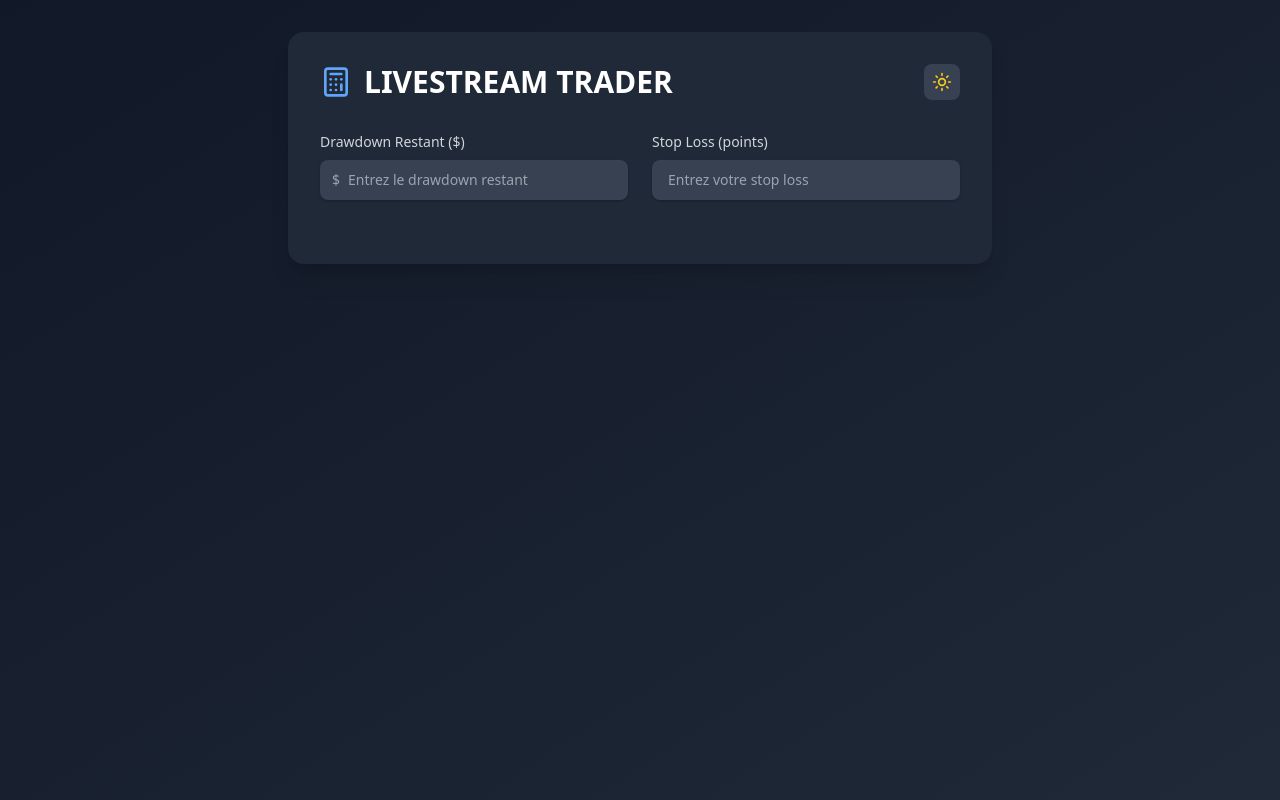
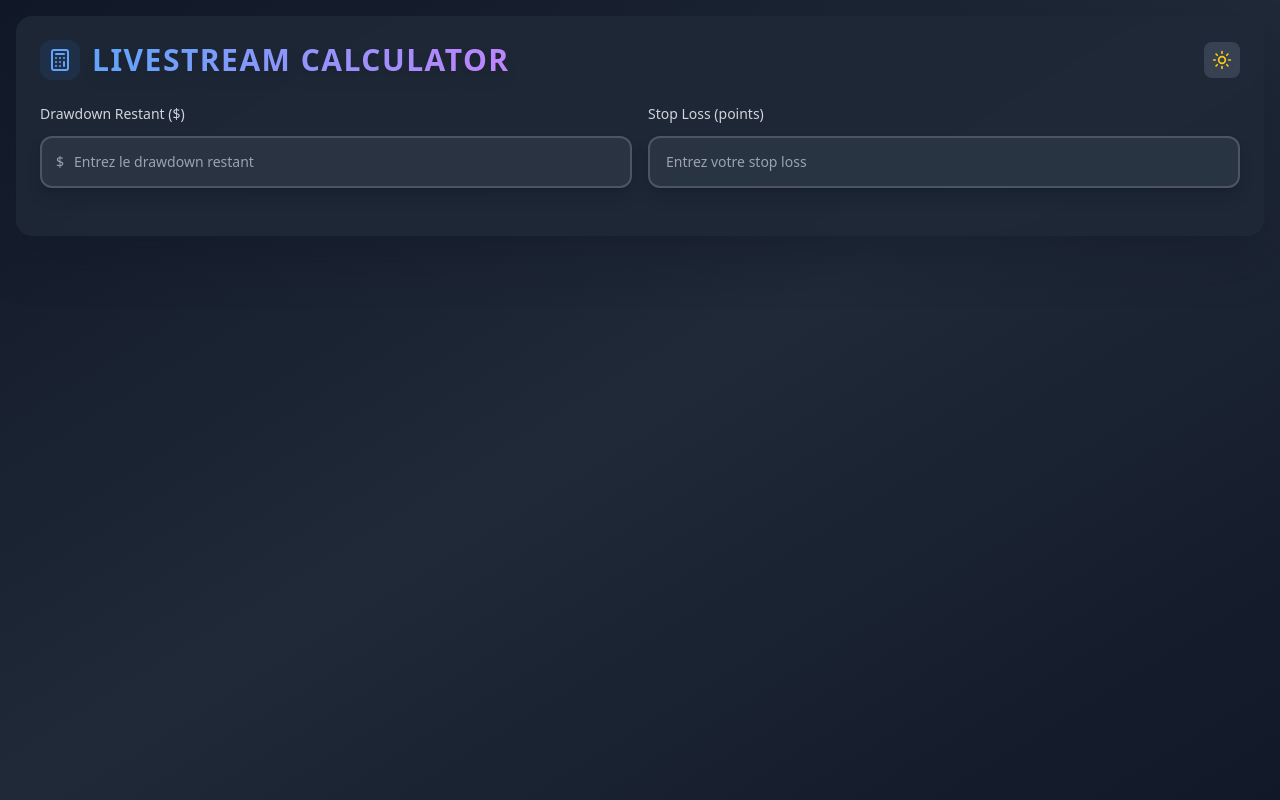
Before and after one commit to Nahani/livestream-calculator, a React (Vite) app: page / in a window 1280 px wide. Built offline with nearby package versions, Linux system fonts and the light colour scheme.

Commit message:
improve design

```diff
--- a/src/App.tsx
+++ b/src/App.tsx
@@ -17,25 +17,37 @@ function App() {
   } = useCalculator();
 
   return (
-    <div className={`min-h-screen transition-colors duration-200 ${
+    <div className={`min-h-screen transition-all duration-500 ${
       darkMode
-        ? 'bg-gradient-to-br from-gray-900 to-gray-800 text-white'
-        : 'bg-gradient-to-br from-blue-50 to-indigo-50 text-gray-900'
+        ? 'bg-gradient-to-br from-gray-900 via-gray-800 to-gray-900 text-white'
+        : 'bg-gradient-to-br from-blue-50 via-white to-indigo-50 text-gray-900'
     }`}>
-      <div className="max-w-3xl mx-auto p-4 md:p-8">
-        <div className={`rounded-2xl shadow-xl p-6 md:p-8 transition-colors duration-200 ${
-          darkMode ? 'bg-gray-800' : 'bg-white'
+      <div className="max-w-7xl mx-auto p-2 md:p-4">
+        <div className={`rounded-2xl shadow-2xl backdrop-blur-sm p-4 md:p-6 transition-all duration-300 animate-scale-in ${
+          darkMode
+            ? 'bg-gray-800/90 shadow-gray-900/50'
+            : 'bg-white/90 shadow-indigo-100/50'
         }`}>
-          <div className="flex items-center justify-between mb-8">
-            <div className="flex items-center gap-3">
-              <Calculator className={`w-8 h-8 ${darkMode ? 'text-blue-400' : 'text-indigo-600'}`} />
-              <h1 className={`text-2xl md:text-3xl font-bold ${darkMode ? 'text-white' : 'text-gray-800'}`}>
-                LIVESTREAM TRADER
+          <div className="flex items-center justify-between mb-6">
+            <div className="flex items-center gap-3 animate-slide-in">
+              <div className={`p-2 rounded-xl transition-colors duration-300 ${
+                darkMode ? 'bg-blue-500/10' : 'bg-indigo-500/10'
+              }`}>
+                <Calculator className={`w-6 h-6 transition-colors duration-300 ${
+                  darkMode ? 'text-blue-400' : 'text-indigo-600'
+                }`} />
+              </div>
+              <h1 className={`text-2xl md:text-3xl font-extrabold tracking-wider transition-colors duration-300 ${
+                darkMode
+                  ? 'bg-gradient-to-r from-blue-400 to-purple-400 bg-clip-text text-transparent drop-shadow-lg'
+                  : 'bg-gradient-to-r from-indigo-600 to-purple-600 bg-clip-text text-transparent drop-shadow-sm'
+              }`}>
+                LIVESTREAM CALCULATOR
               </h1>
             </div>
             <button
               onClick={() => setDarkMode(!darkMode)}
-              className={`p-2 rounded-lg transition-colors duration-200 ${
+              className={`p-2 rounded-lg transition-all duration-300 transform hover:scale-105 ${
                 darkMode
                   ? 'bg-gray-700 hover:bg-gray-600 text-yellow-400'
                   : 'bg-gray-100 hover:bg-gray-200 text-gray-600'
@@ -45,7 +57,7 @@ function App() {
             </button>
           </div>
 
-          <div className="grid grid-cols-1 md:grid-cols-2 gap-6 mb-8">
+          <div className="grid grid-cols-1 md:grid-cols-2 gap-4 mb-6 animate-fade-in">
             <NumberInput
               label="Drawdown Restant ($)"
               value={drawdown}
@@ -64,35 +76,38 @@ function App() {
           </div>
 
           {drawdown && stopLoss && (
-            <>
-              <div className={`mb-8 p-4 rounded-lg transition-colors duration-200 ${
-                darkMode ? 'bg-gray-700' : 'bg-indigo-50'
+            <div className="animate-fade-in">
+              <div className={`mb-6 p-4 rounded-xl transition-all duration-300 transform hover:scale-[1.02] ${
+                darkMode
+                  ? 'bg-gradient-to-r from-blue-500/10 to-purple-500/10'
+                  : 'bg-gradient-to-r from-indigo-50 to-purple-50'
               }`}>
-                <h2 className={`text-lg font-semibold mb-2 ${
-                  darkMode ? 'text-gray-200' : 'text-indigo-900'
+                <h2 className={`text-base font-medium mb-1 transition-colors duration-300 ${
+                  darkMode ? 'text-gray-300' : 'text-indigo-900'
                 }`}>
                   Perte Maximale Autorisée
                 </h2>
-                <p className={`text-2xl font-bold ${
+                <p className={`text-2xl font-bold transition-colors duration-300 ${
                   darkMode ? 'text-blue-400' : 'text-indigo-600'
                 }`}>
                   ${maxLoss.toFixed(2)}
                 </p>
               </div>
 
-              <div className="space-y-6">
-                {Object.entries(CONTRACTS).map(([symbol, contract]) => (
+              <div className="grid grid-cols-1 md:grid-cols-2 gap-4">
+                {Object.entries(CONTRACTS).map(([symbol, contract], index) => (
+                  <div key={symbol} className="animate-fade-in" style={{ animationDelay: `${index * 100}ms` }}>
                     <ContractCard
-                    key={symbol}
                       symbol={symbol}
                       contract={contract}
                       stopLossPoints={stopLossPoints}
                       maxLoss={maxLoss}
                       darkMode={darkMode}
                     />
+                  </div>
                 ))}
               </div>
-            </>
+            </div>
           )}
         </div>
       </div>
--- a/src/components/ContractCard.tsx
+++ b/src/components/ContractCard.tsx
@@ -22,19 +22,23 @@ const PositionSizeDisplay: React.FC<PositionSizeDisplayProps> = ({
   maxLossAmount,
   darkMode
 }) => (
-  <div className={`p-3 rounded-lg shadow-sm transition-colors duration-200 ${
-    darkMode ? 'bg-gray-800' : 'bg-white'
+  <div className={`p-4 rounded-xl transition-all duration-300 transform hover:scale-[1.02] ${
+    darkMode
+      ? 'bg-gray-800/50 shadow-lg shadow-gray-900/20'
+      : 'bg-white shadow-lg shadow-indigo-100/30'
   }`}>
-    <p className={`text-sm mb-1 ${
+    <p className={`text-sm font-medium mb-2 transition-colors duration-300 ${
       darkMode ? 'text-gray-400' : 'text-gray-600'
     }`}>{label}</p>
     <div>
-      <p className={`text-xl font-bold ${
+      <p className={`text-2xl font-bold mb-1 transition-colors duration-300 ${
         darkMode ? 'text-gray-200' : 'text-gray-900'
       }`}>
         {contracts}
       </p>
-      <p className={`text-xs text-gray-500`}>
+      <p className={`text-sm transition-colors duration-300 ${
+        darkMode ? 'text-gray-500' : 'text-gray-500'
+      }`}>
         Perte max: ${maxLossAmount.toFixed(2)}
       </p>
     </div>
@@ -59,10 +63,12 @@ export const ContractCard: React.FC<ContractCardProps> = ({
   const microContracts = calculatePositionSize(contract.micro);
 
   return (
-    <div className={`rounded-lg p-4 transition-colors duration-200 ${
-      darkMode ? 'bg-gray-700' : 'bg-gray-50'
+    <div className={`rounded-2xl p-6 transition-all duration-300 ${
+      darkMode
+        ? 'bg-gray-700/50 hover:bg-gray-700/70'
+        : 'bg-gray-50/80 hover:bg-gray-50'
     }`}>
-      <h3 className={`text-lg font-semibold mb-3 ${
+      <h3 className={`text-xl font-semibold mb-4 transition-colors duration-300 ${
         darkMode ? 'text-gray-200' : 'text-gray-800'
       }`}>
         {contract.name} ({symbol})
--- a/src/components/NumberInput.tsx
+++ b/src/components/NumberInput.tsx
@@ -11,27 +11,33 @@ export const NumberInput: React.FC<InputProps> = ({
 }) => {
   return (
     <div>
-      <label className={`block text-sm font-medium mb-2 ${
+      <label className={`block text-sm font-medium mb-3 transition-colors duration-300 ${
         darkMode ? 'text-gray-300' : 'text-gray-700'
       }`}>
         {label}
       </label>
-      <div className={`relative rounded-lg shadow-sm ${
-        darkMode ? 'shadow-gray-900/50' : 'shadow-indigo-100'
+      <div className={`relative rounded-xl transition-all duration-300 ${
+        darkMode
+          ? 'shadow-lg shadow-gray-900/30'
+          : 'shadow-lg shadow-indigo-100/50'
       }`}>
         {prefix && (
-          <div className="pointer-events-none absolute inset-y-0 left-0 flex items-center pl-3">
-            <span className={`text-sm ${darkMode ? 'text-gray-400' : 'text-gray-500'}`}>{prefix}</span>
+          <div className="pointer-events-none absolute inset-y-0 left-0 flex items-center pl-4">
+            <span className={`text-sm transition-colors duration-300 ${
+              darkMode ? 'text-gray-400' : 'text-gray-500'
+            }`}>{prefix}</span>
           </div>
         )}
         <input
           type="number"
           value={value}
           onChange={(e) => onChange(e.target.value)}
-          className={`block w-full rounded-lg ${prefix ? 'pl-7' : 'px-4'} py-2.5 text-sm transition-colors duration-200 ${
+          className={`block w-full rounded-xl ${
+            prefix ? 'pl-8' : 'px-4'
+          } py-3.5 text-sm transition-all duration-300 outline-none ${
             darkMode
-              ? 'bg-gray-700 border-gray-600 text-white placeholder-gray-400 focus:border-blue-500 focus:ring-2 focus:ring-blue-500/20'
-              : 'bg-white border border-indigo-100 text-gray-900 placeholder-gray-400 focus:border-indigo-500 focus:ring-2 focus:ring-indigo-500/20'
+              ? 'bg-gray-700/50 border-2 border-gray-600 text-white placeholder-gray-400 focus:border-blue-500/50 focus:bg-gray-700'
+              : 'bg-white/50 border-2 border-indigo-100 text-gray-900 placeholder-gray-400 focus:border-indigo-500/50 focus:bg-white'
           }`}
           placeholder={placeholder}
         />
--- a/src/index.css
+++ b/src/index.css
@@ -14,3 +14,49 @@
     -moz-appearance: textfield;
   }
 }
+
+/* Custom animations */
+@keyframes fadeIn {
+  from {
+    opacity: 0;
+    transform: translateY(10px);
+  }
+  to {
+    opacity: 1;
+    transform: translateY(0);
+  }
+}
+
+@keyframes scaleIn {
+  from {
+    opacity: 0;
+    transform: scale(0.95);
+  }
+  to {
+    opacity: 1;
+    transform: scale(1);
+  }
+}
+
+@keyframes slideIn {
+  from {
+    opacity: 0;
+    transform: translateX(-10px);
+  }
+  to {
+    opacity: 1;
+    transform: translateX(0);
+  }
+}
+
+.animate-fade-in {
+  animation: fadeIn 0.4s ease-out;
+}
+
+.animate-scale-in {
+  animation: scaleIn 0.3s ease-out;
+}
+
+.animate-slide-in {
+  animation: slideIn 0.3s ease-out;
+}
```
Lines whose indentation alone changed are shown as unchanged.
